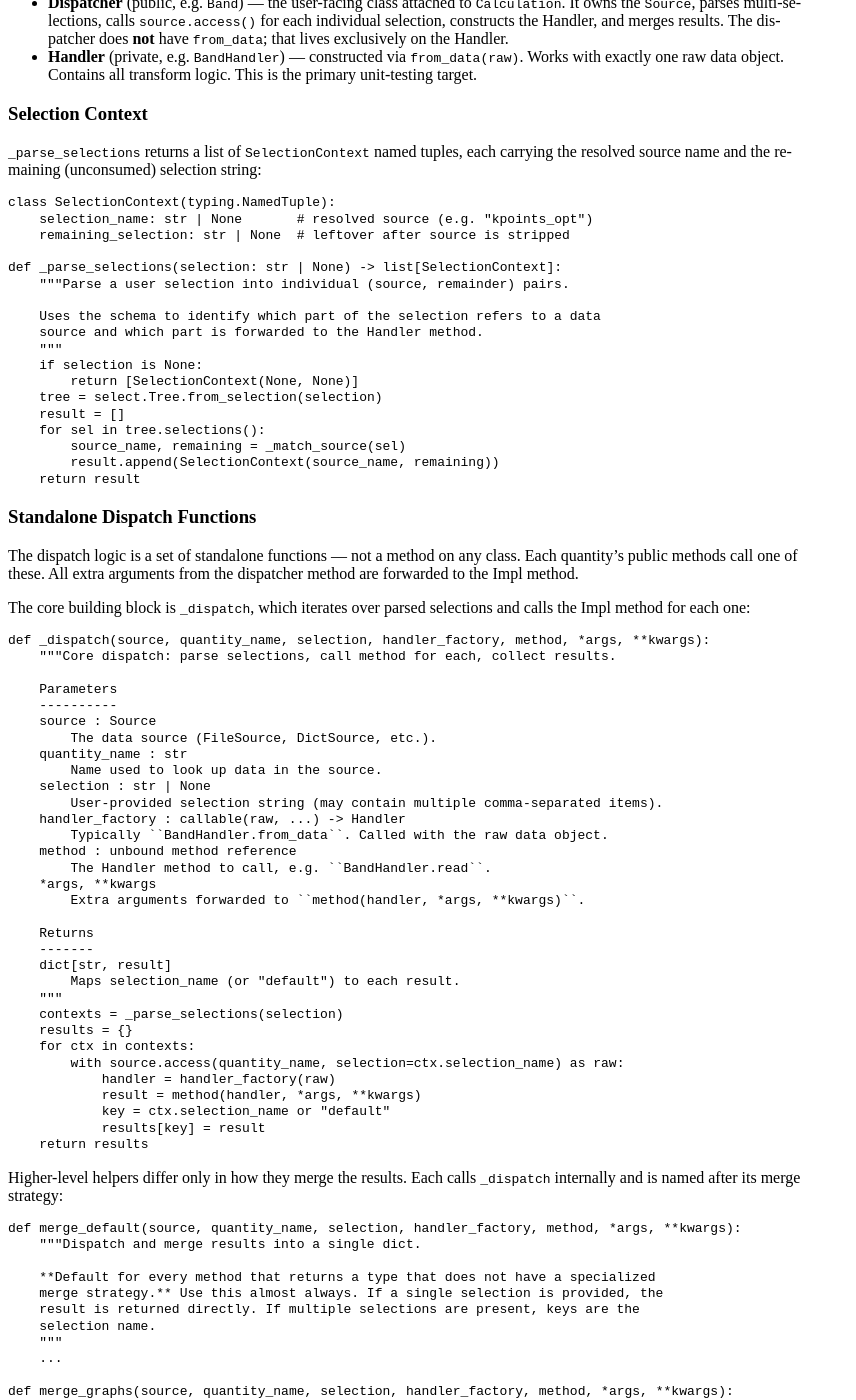
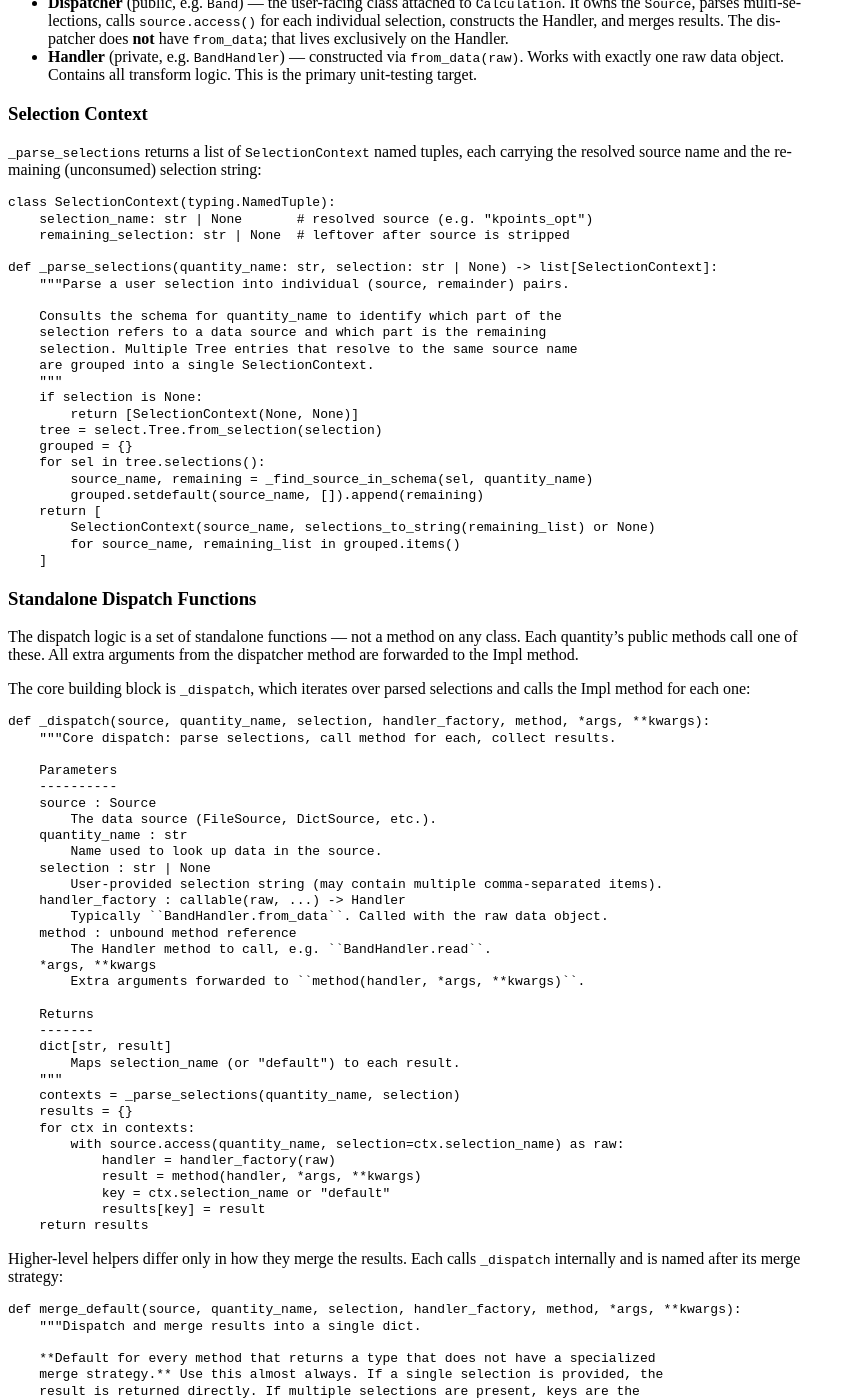
Before and after one commit to vasp-dev/py4vasp, a Sphinx documentation site: the page built from docs/architecture/calculation.rst, in a window 1280 px wide and 1400 px high, scrolled down 1730 px. Shown: the whole window, without its empty margins (0-856 px from the left). Built offline with Sphinx 7.4.7, drawn with Linux system fonts in a browser that asks for light colours; some of the changed text lies outside the part shown.

Commit message:
Update architecture docs and port-quantity skill for dispatch infrastructure

```diff
--- a/docs/architecture/calculation.rst
+++ b/docs/architecture/calculation.rst
@@ -136,20 +136,25 @@ string:
        selection_name: str | None       # resolved source (e.g. "kpoints_opt")
        remaining_selection: str | None  # leftover after source is stripped
 
-   def _parse_selections(selection: str | None) -> list[SelectionContext]:
+   def _parse_selections(quantity_name: str, selection: str | None) -> list[SelectionContext]:
        """Parse a user selection into individual (source, remainder) pairs.
 
-       Uses the schema to identify which part of the selection refers to a data
-       source and which part is forwarded to the Handler method.
+       Consults the schema for quantity_name to identify which part of the
+       selection refers to a data source and which part is the remaining
+       selection. Multiple Tree entries that resolve to the same source name
+       are grouped into a single SelectionContext.
        """
        if selection is None:
            return [SelectionContext(None, None)]
        tree = select.Tree.from_selection(selection)
-       result = []
+       grouped = {}
        for sel in tree.selections():
-           source_name, remaining = _match_source(sel)
-           result.append(SelectionContext(source_name, remaining))
-       return result
+           source_name, remaining = _find_source_in_schema(sel, quantity_name)
+           grouped.setdefault(source_name, []).append(remaining)
+       return [
+           SelectionContext(source_name, selections_to_string(remaining_list) or None)
+           for source_name, remaining_list in grouped.items()
+       ]
 
 
 Standalone Dispatch Functions
@@ -187,7 +192,7 @@ selections and calls the Impl method for each one:
        dict[str, result]
            Maps selection_name (or "default") to each result.
        """
-       contexts = _parse_selections(selection)
+       contexts = _parse_selections(quantity_name, selection)
        results = {}
        for ctx in contexts:
            with source.access(quantity_name, selection=ctx.selection_name) as raw:
@@ -414,10 +419,11 @@ Selection Parsing
 ~~~~~~~~~~~~~~~~~
 
 Selection parsing is described in the `Selection Context`_ section above.
-``_parse_selections`` uses the schema to separate the source part from the
-remaining selection. The ``SelectionContext.remaining_selection`` is forwarded
-to the Handler method via ``**kwargs`` when the Handler method accepts a
-``selection`` parameter.
+``_parse_selections`` consults the schema for the quantity to separate the
+source part from the remaining selection. ``SelectionContext.remaining_selection``
+is **not** automatically forwarded to the Handler — if a Handler method needs
+further selection parsing, the dispatcher must pass it explicitly as a ``**kwarg``
+(see the step-forwarding pattern in the SKILL.md migration guide).
 
 Merging is handled by choosing the appropriate dispatch helper:
 
```
Also changed, not shown: .github/skills/port-quantity/SKILL.md.
